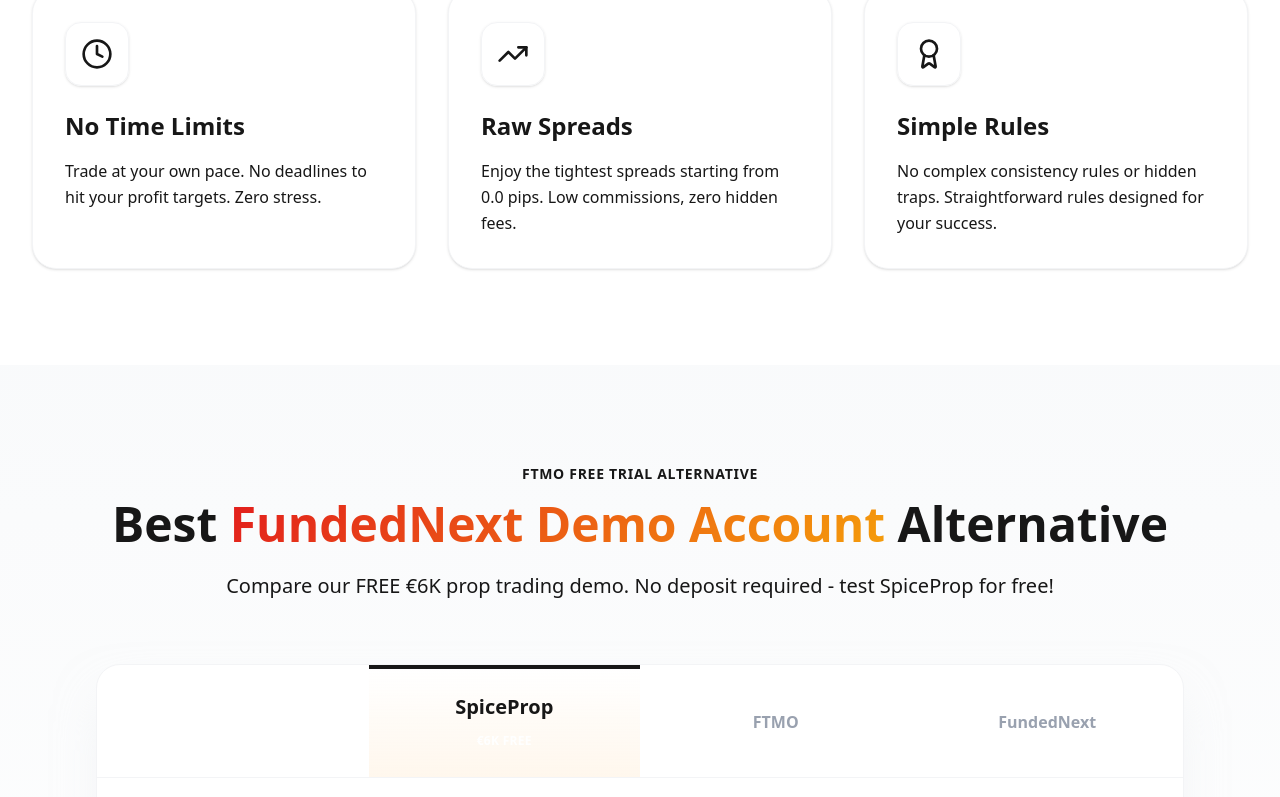
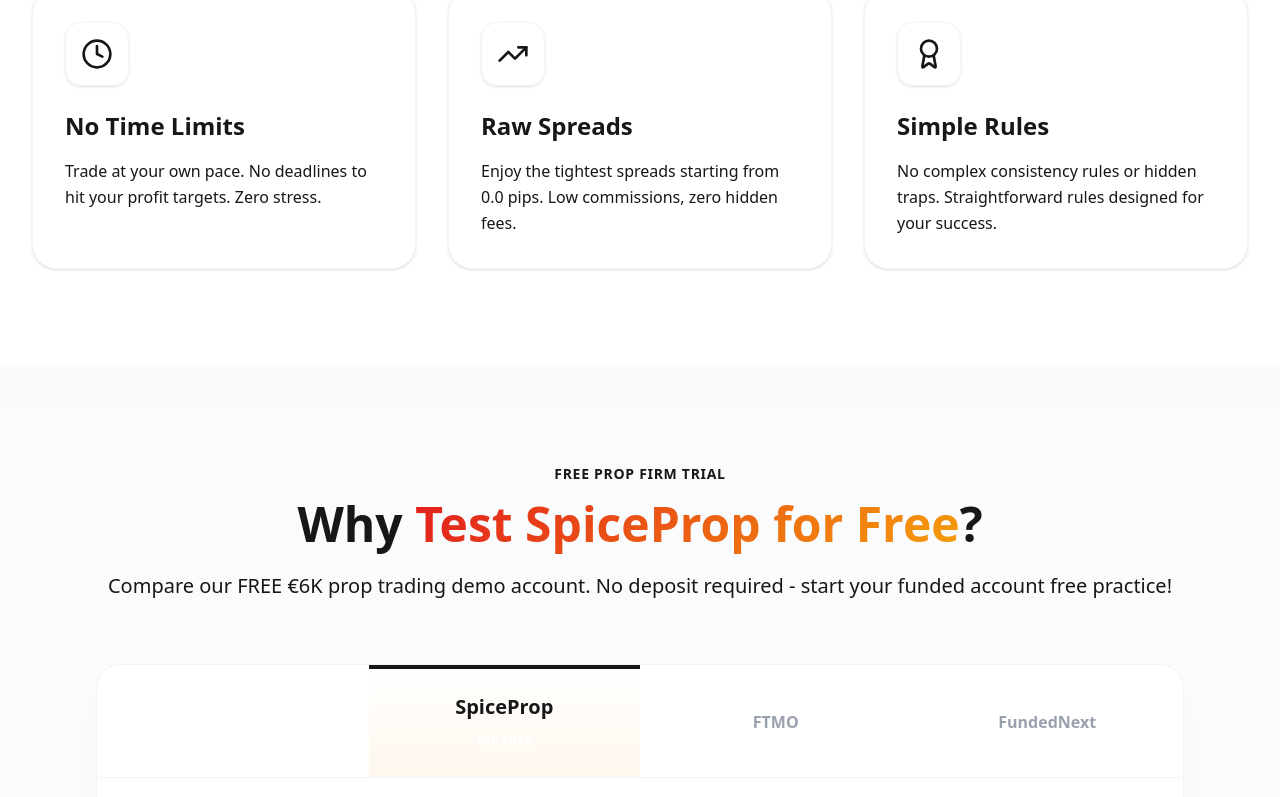
Before and after one commit to dihorulcristy/promo.spiceprop.com, a Next.js app: page / in a window 1280 px wide. Shown: the part 1426-2223 px from the top of the page. Built offline with nearby package versions, Linux system fonts and the light colour scheme.

Commit message:
Refocus SEO on core keywords without competitor references

```diff
--- a/app/layout.tsx
+++ b/app/layout.tsx
@@ -9,34 +9,33 @@
 });
 
 export const metadata: Metadata = {
-  // Primary SEO - Targeting "free prop firm trial" keywords
-  title: "Free Prop Firm Trial | €6K Funded Account Demo - SpiceProp",
-  description: "Get your FREE prop firm trial today! Practice prop trading with a €6K demo account. Best FTMO free trial alternative. No deposit required. Start your funded account free practice now.",
+  // Primary SEO - Core Keywords Focus
+  title: "Free Prop Firm Trial | €6K Demo Account - SpiceProp",
+  description: "Get your FREE prop firm trial today! Test SpiceProp for free with a €6K prop trading demo account. Start your funded account free practice now - no deposit required.",
 
-  // Keywords targeting
+  // Keywords targeting - Core focus
   keywords: [
     "free prop firm trial",
     "prop trading demo account free",
     "test spiceprop for free",
     "funded account free practice",
-    "FTMO free trial alternative",
-    "fundednext demo account",
     "free funded account",
     "prop firm demo",
     "free trading challenge",
-    "prop trading practice account"
+    "prop trading practice account",
+    "spiceprop free trial"
   ],
 
   // Canonical URL
   alternates: {
-    canonical: "https://sice-prop.vercel.app",
+    canonical: "https://promo.spiceprop.com",
   },
 
   // Open Graph for social sharing
   openGraph: {
     title: "Free Prop Firm Trial | €6K Demo Account - SpiceProp",
-    description: "Get your FREE prop trading demo account. Best FTMO & FundedNext alternative. €6K funded account practice with no deposit. Start trading risk-free today!",
-    url: "https://sice-prop.vercel.app",
+    description: "Get your FREE prop trading demo account. Test SpiceProp for free with €6K funded account practice. No deposit required!",
+    url: "https://promo.spiceprop.com",
     siteName: "SpiceProp",
     locale: "en_US",
     type: "website",
@@ -54,7 +53,7 @@
   twitter: {
     card: "summary_large_image",
     title: "Free Prop Firm Trial | €6K Demo - SpiceProp",
-    description: "FREE prop trading demo account. Best FTMO alternative. €6K funded account practice - no deposit required!",
+    description: "FREE prop trading demo account. Test SpiceProp for free. €6K funded account practice - no deposit required!",
     images: ["/images/og-image.png"],
   },
 
--- a/app/page.tsx
+++ b/app/page.tsx
@@ -95,7 +95,7 @@
                 <span className="inline-flex items-center gap-1 px-4 py-1.5 rounded-lg font-mono font-bold text-lg shadow-lg" style={{ backgroundColor: '#0F172A', color: '#ffffff' }}>
                   SPICEFREE
                 </span>{" "}
-                for <strong>funded account free practice</strong>. Best FTMO & FundedNext alternative.
+                to <strong>test SpiceProp for free</strong>. Start your <strong>funded account free practice</strong> today!
               </motion.p>
 
               {/* CTA Buttons */}
@@ -227,15 +227,15 @@
           </div>
         </section>
 
-        {/* COMPARISON TABLE - SEO: FTMO Free Trial Alternative */}
+        {/* COMPARISON TABLE - SEO: Free Prop Firm Trial */}
         <section id="comparison" className="py-24 bg-gradient-to-b from-gray-50 to-white">
           <div className="max-w-6xl mx-auto px-4 sm:px-6 lg:px-8">
             <motion.div {...fadeInUp} className="text-center mb-16">
-              <span className="inline-block text-spice-red font-semibold text-sm uppercase tracking-wider mb-4">FTMO Free Trial Alternative</span>
+              <span className="inline-block text-spice-red font-semibold text-sm uppercase tracking-wider mb-4">Free Prop Firm Trial</span>
               <h2 className="text-4xl md:text-5xl font-extrabold text-spice-dark mb-6">
-                Best <span className="gradient-text">FundedNext Demo Account</span> Alternative
+                Why <span className="gradient-text">Test SpiceProp for Free</span>?
               </h2>
-              <p className="text-xl text-spice-muted">Compare our FREE €6K prop trading demo. No deposit required - test SpiceProp for free!</p>
+              <p className="text-xl text-spice-muted">Compare our FREE €6K prop trading demo account. No deposit required - start your funded account free practice!</p>
             </motion.div>
 
             <motion.div {...fadeInUp} className="overflow-hidden bg-white shadow-2xl shadow-gray-200/50 rounded-3xl border border-gray-100">
--- a/app/robots.ts
+++ b/app/robots.ts
@@ -13,6 +13,6 @@
                 allow: '/',
             },
         ],
-        sitemap: 'https://sice-prop.vercel.app/sitemap.xml',
+        sitemap: 'https://promo.spiceprop.com/sitemap.xml',
     }
 }
--- a/app/sitemap.ts
+++ b/app/sitemap.ts
@@ -1,7 +1,7 @@
 import { MetadataRoute } from 'next'
 
 export default function sitemap(): MetadataRoute.Sitemap {
-    const baseUrl = 'https://sice-prop.vercel.app'
+    const baseUrl = 'https://promo.spiceprop.com'
 
     return [
         {
```
